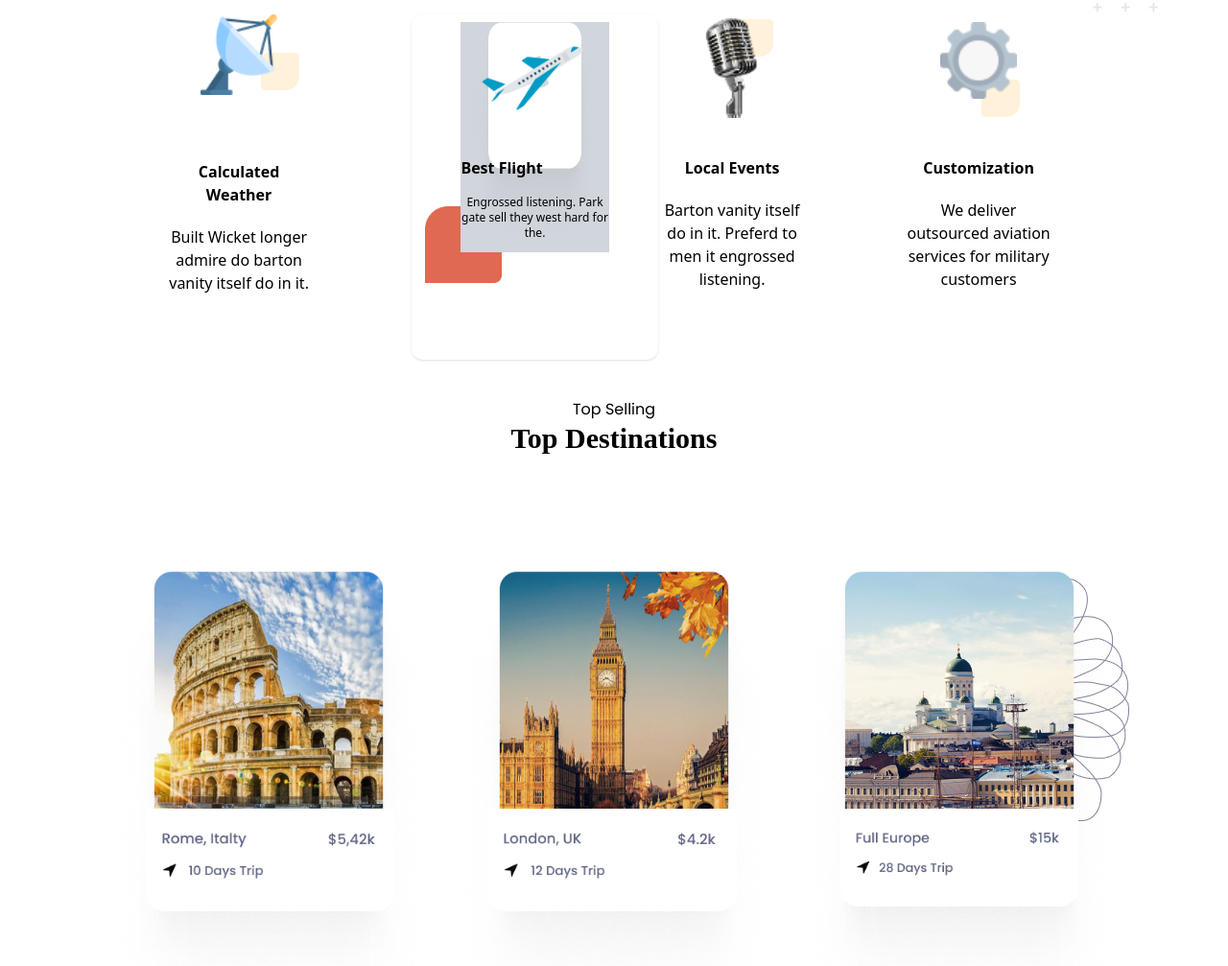
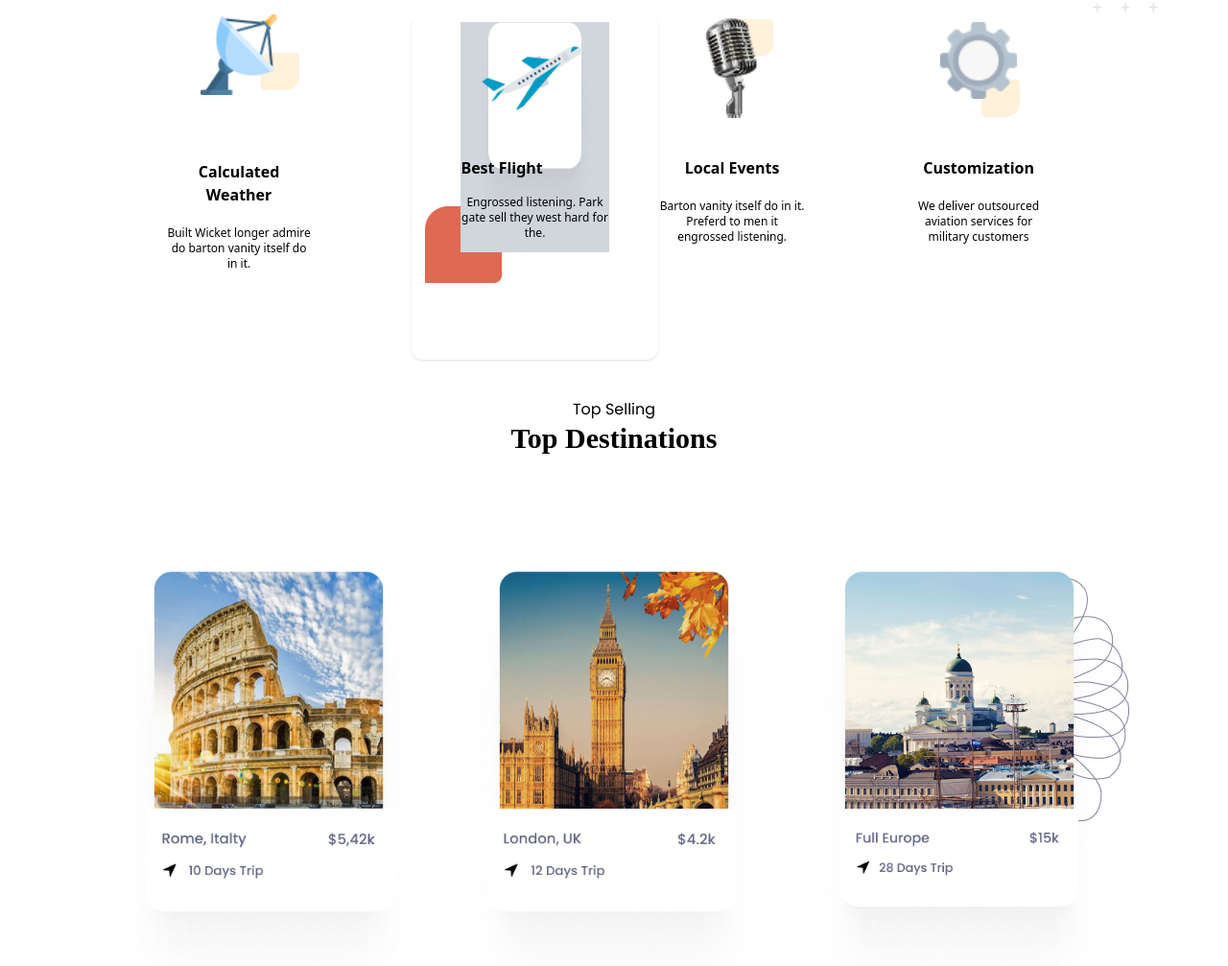
Before and after one commit to Oxbee27/flightnet, a website: page index.html in a window 1280 px wide. Shown: the part 731-1738 px from the top of the page at 96% size. Drawn offline with Linux system fonts and the light colour scheme; a web font is replaced by a local one.

Commit message:
updating

```diff
--- a/index.html
+++ b/index.html
@@ -108,7 +108,7 @@
             <img src="img/Rectangle 157.png" alt="" class="absolute top-10 left-25 w-10">
             <div class="mt-17">
                 <p class="capitalize font-open sans font-bold"> calculated weather</p>
-                <h3 class="mt-5">Built Wicket longer admire do barton vanity itself do in it. </h3>
+                <h3 class="mt-5 text-xs">Built Wicket longer admire do barton vanity itself do in it. </h3>
             </div>
         </div>
 
@@ -128,7 +128,7 @@
             <img src="img/Rectangle 157.png" alt="" class="absolute  bottom-7 left-20 w-10">
             <div class="mt-5">
                 <p class="capitalize font-bold font-open sans"> local events</p>
-                <h3 class="mt-5">Barton vanity itself do in it. Preferd to men it engrossed listening. </h3>
+                <h3 class="mt-5 text-xs">Barton vanity itself do in it. Preferd to men it engrossed listening. </h3>
             </div>
 
     </div>
@@ -138,7 +138,7 @@
         <img src="img/Rectangle 157.png" alt="" class="absolute  left-20 top-15 w-10">
         <div class="mt-15">
             <p class="capitalize font-bold font-open sans"> customization</p>
-            <h3 class="mt-5">We deliver outsourced
+            <h3 class="mt-5 text-xs">We deliver outsourced
                 aviation services for
                 military customers </h3>
         </div>
```
